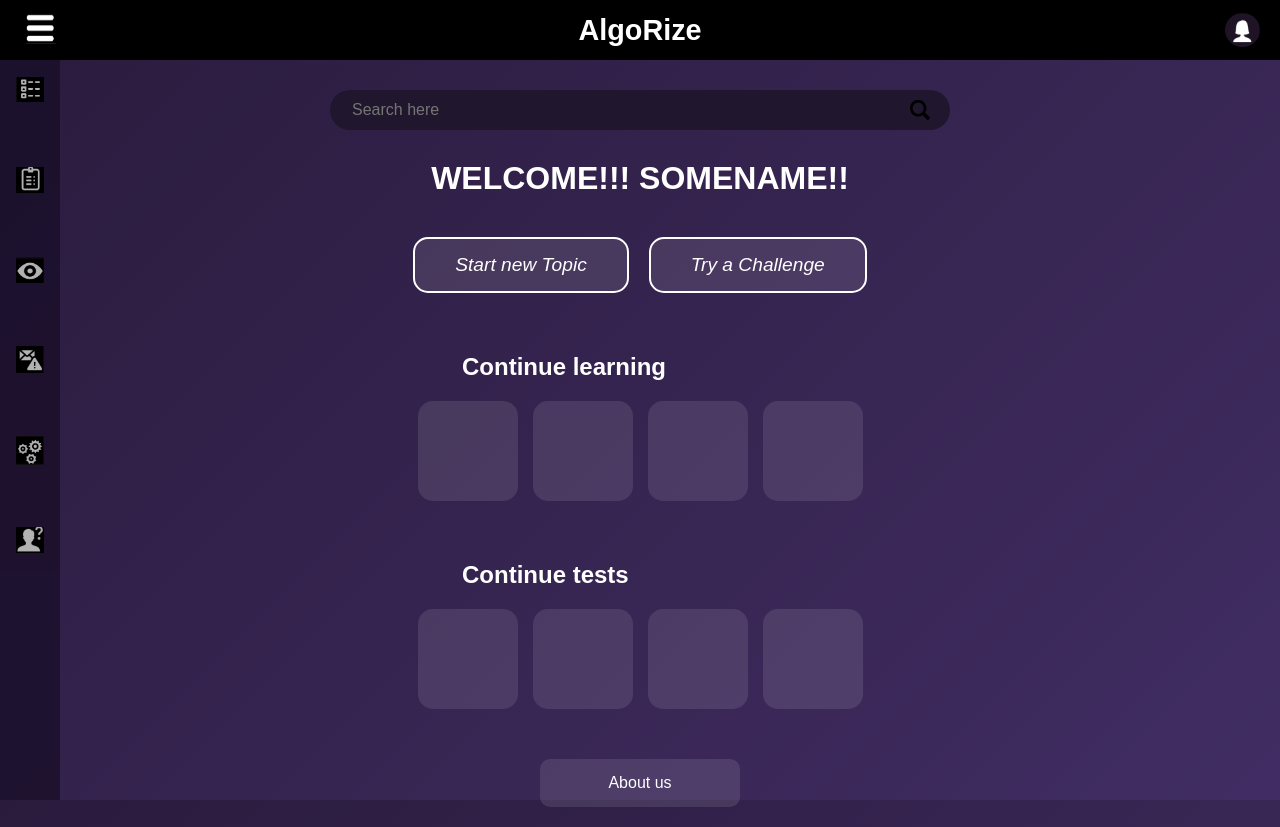
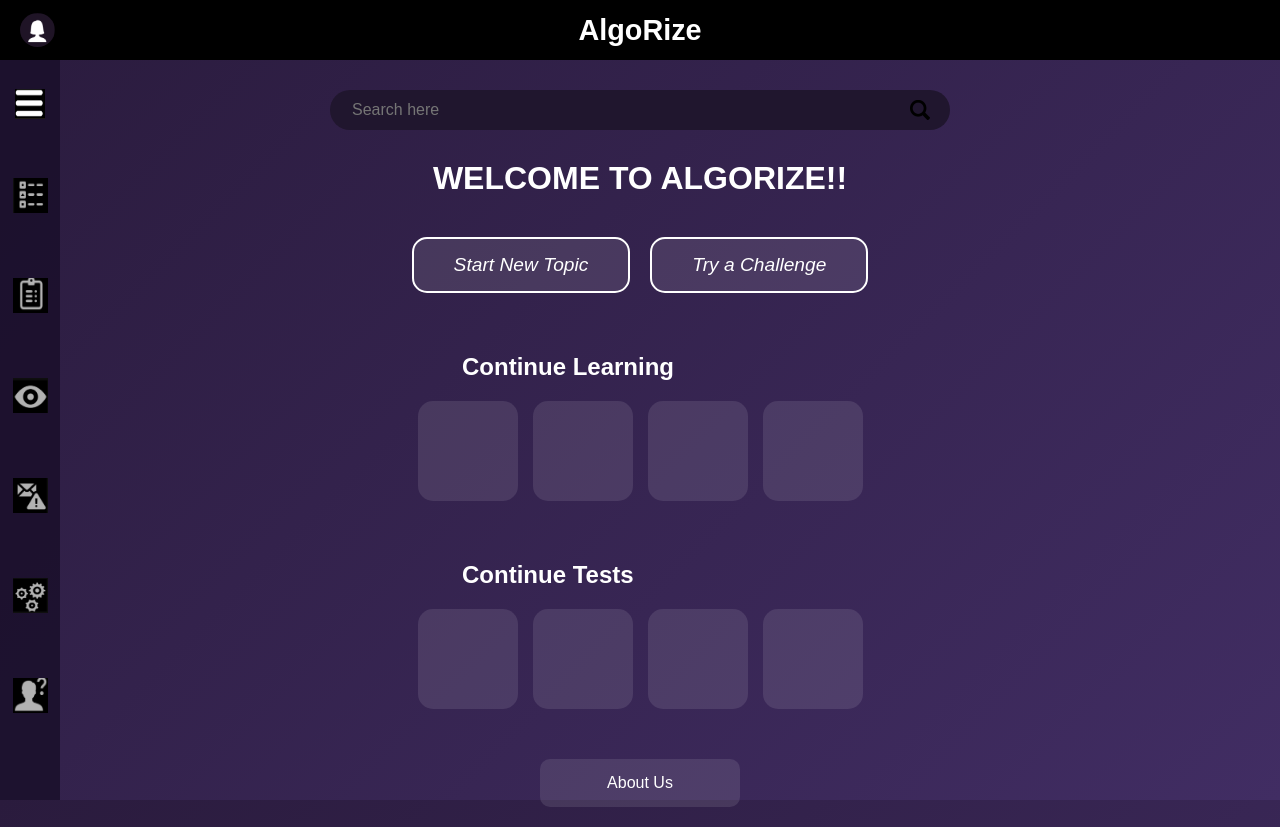
Before and after one commit to keerti144/DSA-Viz, a React (Vite) app in the folder frontend/: page /homepage in a window 1280 px wide. Built offline with nearby package versions, Linux system fonts and the light colour scheme.

Commit message:
fixed sidebar

```diff
--- a/frontend/src/homepage/homepage.jsx
+++ b/frontend/src/homepage/homepage.jsx
@@ -3,7 +3,6 @@ import { useNavigate } from "react-router-dom";
 import Sidebar from "../sidebar/sidebar.jsx";
 import femaleUser from "../assets/female-user.png";
 import search from "../dashboard-open/search.png";
-import menuIcon from "../assets/menu.png";
 import "./homepage.css";
 
 export const Homepage = () => {
@@ -16,16 +15,13 @@ export const Homepage = () => {
 
   return (
     <div className="homepage">
-      {/* Sidebar Component */}
-      <Sidebar isOpen={isSidebarOpen} />
+      {/* Sidebar Component with Menu Button Inside */}
+      <Sidebar isOpen={isSidebarOpen} toggleSidebar={toggleSidebar} />
 
       {/* Header */}
       <div className="header">
-        <button className="menu-btn" onClick={toggleSidebar}>
-          <img src={menuIcon} alt="Menu" />
-        </button>
         <div className="logo">AlgoRize</div>
-        <div className="user-profile">
+        <div className="user-profile" onClick={() => navigate("/settings")}>
           <img className="user-icon" src={femaleUser} alt="User" />
         </div>
       </div>
@@ -37,12 +33,12 @@ export const Homepage = () => {
           <img src={search} alt="Search" className="search-icon" />
         </div>
 
-        <h1 className="welcome-text">WELCOME!!! SOMENAME!!</h1>
+        <h1 className="welcome-text">WELCOME TO ALGORIZE!!</h1>
 
         {/* Buttons */}
         <div className="button-container">
           <button className="topic-button" onClick={() => navigate("/visualize")}>
-            Start new Topic
+            Start New Topic
           </button>
           <button className="challenge-button" onClick={() => navigate("/test")}>
             Try a Challenge
@@ -51,7 +47,7 @@ export const Homepage = () => {
 
         {/* Continue Learning */}
         <div className="continue-section">
-          <h2>Continue learning</h2>
+          <h2>Continue Learning</h2>
           <div className="learning-boxes">
             <div className="learning-box"></div>
             <div className="learning-box"></div>
@@ -62,7 +58,7 @@ export const Homepage = () => {
 
         {/* Continue Tests */}
         <div className="continue-section">
-          <h2>Continue tests</h2>
+          <h2>Continue Tests</h2>
           <div className="test-boxes">
             <div className="test-box"></div>
             <div className="test-box"></div>
@@ -72,7 +68,7 @@ export const Homepage = () => {
         </div>
 
         {/* About Section */}
-        <div className="about-section">About us</div>
+        <div className="about-section">About Us</div>
       </div>
     </div>
   );
--- a/frontend/src/settings/settings.jsx
+++ b/frontend/src/settings/settings.jsx
@@ -1,7 +1,6 @@
 import React, { useState } from "react";
 import femaleUser from "../assets/female-user.png";
 import Sidebar from "../sidebar/sidebar";
-import menuIcon from "../assets/menu.png";
 import { useNavigate } from "react-router-dom";
 import "./settings.css";
 
@@ -13,10 +12,6 @@ export const Settings = () => {
   const [phone, setPhone] = useState("+1 234 567 890");
   const [isDarkMode, setIsDarkMode] = useState(false);
   const navigate = useNavigate();
-
-  const toggleSidebar = () => {
-    setIsSidebarOpen(!isSidebarOpen);
-  };
 
   const goBack = () => {
     navigate(-1);
@@ -35,9 +30,6 @@ export const Settings = () => {
       {/* Header */}
       <header className="header">
         <div className="header-left">
-          <button className="menu-btn" onClick={toggleSidebar}>
-            <img src={menuIcon} alt="Menu" />
-          </button>
           <button className="back-btn" onClick={goBack}>
             &#8592;
           </button>
--- a/frontend/src/sidebar/sidebar.css
+++ b/frontend/src/sidebar/sidebar.css
@@ -3,76 +3,89 @@
     width: 60px;
     position: fixed;
     left: 0;
-    top: 60px; /* Start below the header */
-    height: calc(100vh - 60px); /* Adjust height to avoid overlapping with header */
+    top: 60px;
+    height: calc(100vh - 60px);
     background: rgba(26, 16, 43, 0.85);
     display: flex;
     flex-direction: column;
-    align-items: flex-start;
-    padding: 10px;
-    gap: 50px;
+    align-items: center;
+    padding: 20px 0;
+    gap: 30px; /* More space between items */
     transition: width 0.3s ease;
-    z-index: 10; /* Below header */
+    z-index: 10;
 }
 
-/* When sidebar is open */
-.sidebar.open {
+/* Expanded Sidebar */
+.sidebar.expanded {
     width: 250px;
-    background: rgba(26, 16, 43, 1); /* More opaque when open */
+    background: rgba(26, 16, 43, 1);
+    align-items: flex-start;
+    padding-left: 20px;
+}
+
+/* Menu Button */
+.menu-btn {
+    width: 50px;
+    height: 50px;
+    background: transparent;
+    border: none;
+    cursor: pointer;
+    transition: transform 0.3s;
+}
+
+.menu-btn img {
+    width: 40px;
+    height: 40px;
 }
 
 /* Sidebar Buttons */
-.sidebar button {
-    width: 40px;
-    height: 40px;
-    background-size: 70%;
-    background-repeat: no-repeat;
-    background-position: center;
-    background-color: transparent;
+.nav-btn {
+    width: 100%;
+    height: 70px; /* Increased height for better spacing */
+    display: flex;
+    align-items: center;
+    justify-content: center;
+    padding: 10px;
+    background: none;
     border: none;
+    color: white;
+    font-size: 18px; /* Slightly larger font */
     cursor: pointer;
-    transition: 0.3s;
+    transition: background 0.3s, transform 0.2s;
     position: relative;
 }
 
-.sidebar button:hover {
-    background-color: rgba(255, 255, 255, 0.2);
-    border-radius: 8px;
+.sidebar.expanded .nav-btn {
+    justify-content: flex-start;
+    padding-left: 15px;
 }
 
-/* Assign Background Images */
-.details-btn { background-image: url("../assets/details.png"); }
-.test-results-btn { background-image: url("../assets/test-results.png"); }
-.eye-btn { background-image: url("../assets/eye.png"); }
-.notifications-btn { background-image: url("../assets/notifications.png"); }
-.gears-btn { background-image: url("../assets/gears.png"); }
-.inquiry-btn { background-image: url("../assets/inquiry.png"); }
+/* When hovering over buttons */
+.nav-btn:hover {
+    background-color: rgba(255, 255, 255, 0.2);
+    border-radius: 10px;
+}
 
 /* Sidebar button icons */
-.sidebar button img {
-    position: absolute;
-    top: 50%;
-    left: 50%;
-    transform: translate(-50%, -50%);
+.nav-btn img {
+    width: 35px; /* Increased icon size */
+    height: 35px;
+    margin-right: 0;
 }
 
-/* Text Labels (hidden by default) */
-.sidebar .label {
+.sidebar.expanded .nav-btn img {
+    margin-right: 15px;
+}
+
+/* Sidebar Labels */
+.label {
     color: white;
-    font-size: 1rem;
-    margin-left: 20px;
+    font-size: 18px; /* Slightly bigger font size */
     opacity: 0;
     white-space: nowrap;
-    transition: opacity 0.3s ease;
+    transition: opacity 0.3s ease, margin-left 0.3s;
 }
 
-/* When sidebar is open, show labels */
-.sidebar.open .label {
+.sidebar.expanded .label {
     opacity: 1;
-    margin-left: 50px;
 }
-
-/* When sidebar is open, move the icons to the left */
-.sidebar.open button img {
-    margin-left: 10px;
-}
--- a/frontend/src/sidebar/sidebar.jsx
+++ b/frontend/src/sidebar/sidebar.jsx
@@ -1,31 +1,57 @@
-import React from "react";
+import React, { useState } from "react";
 import { useNavigate } from "react-router-dom";
+import menuIcon from "../assets/menu.png";
+import detailsIcon from "../assets/details.png";
+import testResultsIcon from "../assets/test-results.png";
+import eyeIcon from "../assets/eye.png";
+import notificationsIcon from "../assets/notifications.png";
+import gearsIcon from "../assets/gears.png";
+import inquiryIcon from "../assets/inquiry.png";
 import "./sidebar.css";
 
-
-const Sidebar = ({ isOpen }) => {
+const Sidebar = ({ isOpen, toggleSidebar }) => {
+  const [isExpanded, setIsExpanded] = useState(false);
   const navigate = useNavigate();
 
+  const toggleExpand = () => {
+    setIsExpanded(!isExpanded);
+  };
+
   return (
-    <div className={`sidebar ${isOpen ? "open" : ""}`}>
-      <button className="details-btn" onClick={() => navigate("/dashboard")}>
-        <span className="label">Dashboard</span>
-      </button>
-      <button className="test-results-btn" onClick={() => navigate("/test")}>
-        <span className="label">Test Yourself</span>
-      </button>
-      <button className="eye-btn" onClick={() => navigate("/visualize")}>
-        <span className="label">Visualize</span>
+    <div className={`sidebar ${isExpanded ? "expanded" : ""}`}>
+      {/* Menu Toggle Button Inside Sidebar */}
+      <button className="menu-btn" onClick={toggleExpand}>
+        <img src={menuIcon} alt="Menu" />
       </button>
 
-      <button className="notifications-btn" onClick={() => navigate("/community")}>
-        <span className="label">Community</span>
+      <button className="nav-btn" onClick={() => navigate("/dashboard")}>
+        <img src={detailsIcon} alt="Dashboard" />
+        {isExpanded && <span className="label">Dashboard</span>}
       </button>
-      <button className="gears-btn" onClick={() => navigate("/settings")}>
-        <span className="label">Settings</span>
+
+      <button className="nav-btn" onClick={() => navigate("/test")}>
+        <img src={testResultsIcon} alt="Test Yourself" />
+        {isExpanded && <span className="label">Test Yourself</span>}
       </button>
-      <button className="inquiry-btn" onClick={() => navigate("/help")}>
-        <span className="label">Help</span>
+
+      <button className="nav-btn" onClick={() => navigate("/visualize")}>
+        <img src={eyeIcon} alt="Visualize" />
+        {isExpanded && <span className="label">Visualize</span>}
+      </button>
+
+      <button className="nav-btn" onClick={() => navigate("/community")}>
+        <img src={notificationsIcon} alt="Community" />
+        {isExpanded && <span className="label">Community</span>}
+      </button>
+
+      <button className="nav-btn" onClick={() => navigate("/settings")}>
+        <img src={gearsIcon} alt="Settings" />
+        {isExpanded && <span className="label">Settings</span>}
+      </button>
+
+      <button className="nav-btn" onClick={() => navigate("/help")}>
+        <img src={inquiryIcon} alt="Help" />
+        {isExpanded && <span className="label">Help</span>}
       </button>
     </div>
   );
```
